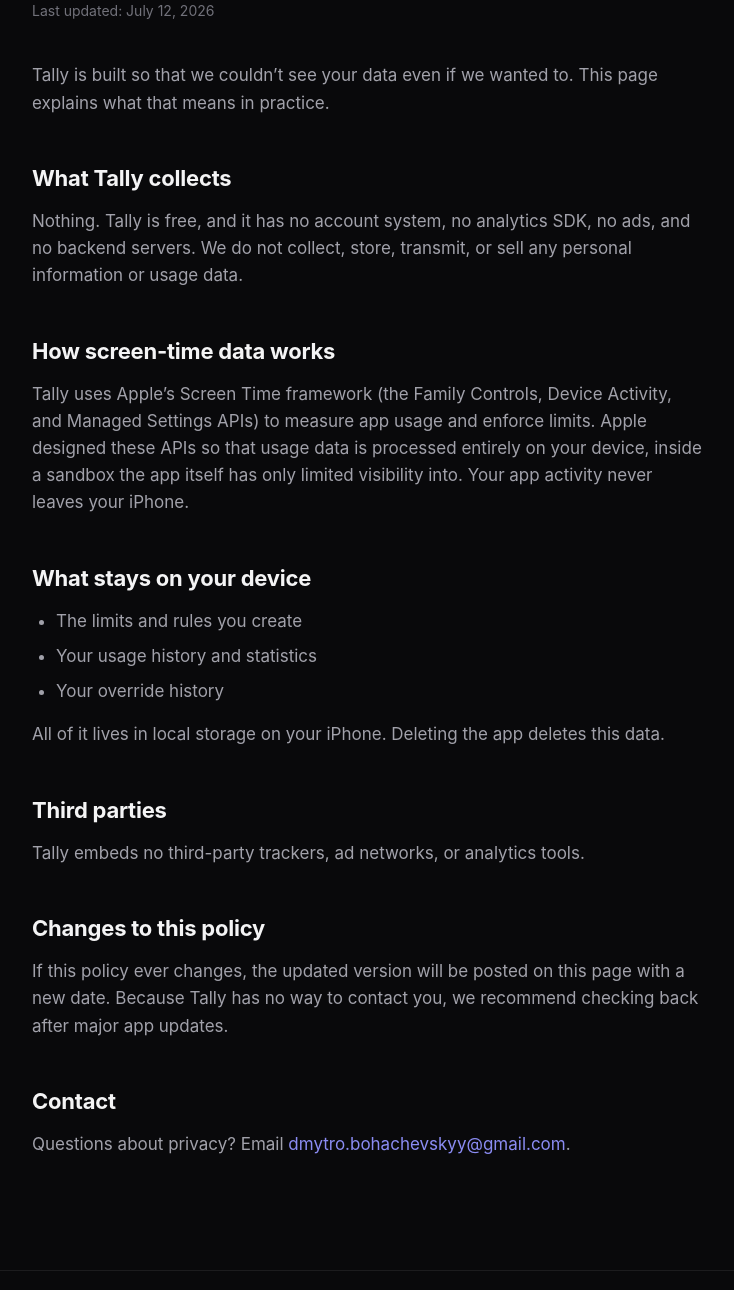
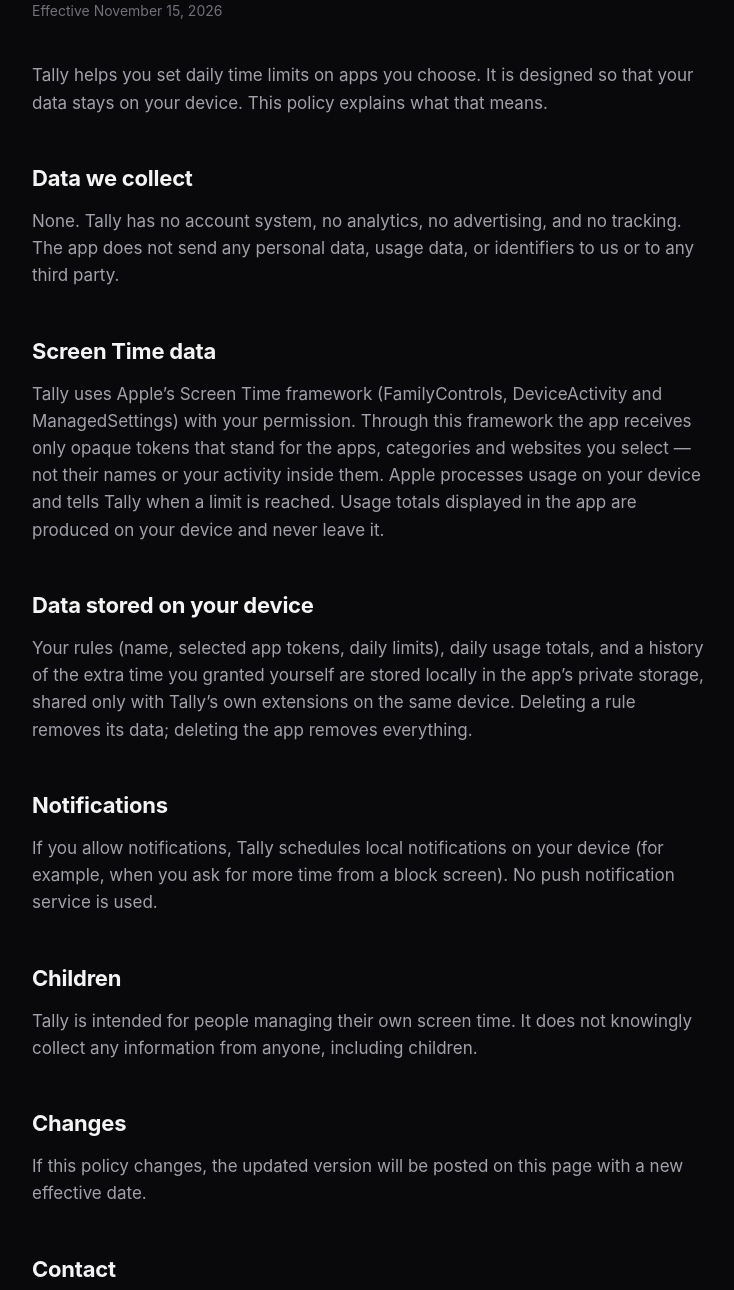
Before and after one commit to bohachevskyy/tally-website, an Astro site: page /privacy in a window 1280 px wide. Shown: the part 217-1507 px from the top of the page, without its empty margins (272-1006 px from the left). Built offline with nearby package versions, Linux system fonts and the light colour scheme; Astro itself is replaced by a stand-in of ours.

Commit message:
Use App Store privacy policy wording on /privacy; link it from /support
Replace the privacy page body with the policy text checked against the
app code (data we collect, Screen Time tokens, on-device storage,
notifications, children, changes, contact), effective November 15, 2026.
Add a privacy policy link to the support page.

Co-Authored-By: Claude Opus 5.5 <noreply@anthropic.com>

```diff
--- a/src/pages/privacy.astro
+++ b/src/pages/privacy.astro
@@ -2,66 +2,74 @@
 import Base from '../layouts/Base.astro';
 import Nav from '../components/Nav.astro';
 import Footer from '../components/Footer.astro';
+import { CONTACT_EMAIL } from '../config';
 ---
 <Base
   title="Privacy Policy — Tally"
-  description="Tally processes all screen-time data on your device. No account, no servers, no analytics."
+  description="Tally collects no data. No account, no analytics, no tracking — your Screen Time data stays on your device."
 >
   <Nav />
 
   <main class="wrap doc" id="main">
-    <h1>Privacy Policy</h1>
-    <p class="updated">Last updated: July 12, 2026</p>
+    <h1>Tally Privacy Policy</h1>
+    <p class="updated">Effective November 15, 2026</p>
 
     <p>
-      Tally is built so that we couldn’t see your data even if we wanted to.
-      This page explains what that means in practice.
+      Tally helps you set daily time limits on apps you choose. It is designed
+      so that your data stays on your device. This policy explains what that
+      means.
     </p>
 
-    <h2>What Tally collects</h2>
+    <h2>Data we collect</h2>
     <p>
-      Nothing. Tally is free, and it has no account system, no analytics
-      SDK, no ads, and no backend servers. We do not collect, store, transmit, or sell any personal
-      information or usage data.
+      None. Tally has no account system, no analytics, no advertising, and no
+      tracking. The app does not send any personal data, usage data, or
+      identifiers to us or to any third party.
     </p>
 
-    <h2>How screen-time data works</h2>
+    <h2>Screen Time data</h2>
     <p>
-      Tally uses Apple’s Screen Time framework (the Family Controls,
-      Device Activity, and Managed Settings APIs) to measure app usage and
-      enforce limits. Apple designed these APIs so that usage data is
-      processed entirely on your device, inside a sandbox the app itself has
-      only limited visibility into. Your app activity never leaves your
-      iPhone.
+      Tally uses Apple’s Screen Time framework (FamilyControls, DeviceActivity
+      and ManagedSettings) with your permission. Through this framework the app
+      receives only opaque tokens that stand for the apps, categories and
+      websites you select — not their names or your activity inside them. Apple
+      processes usage on your device and tells Tally when a limit is reached.
+      Usage totals displayed in the app are produced on your device and never
+      leave it.
     </p>
 
-    <h2>What stays on your device</h2>
-    <ul>
-      <li>The limits and rules you create</li>
-      <li>Your usage history and statistics</li>
-      <li>Your override history</li>
-    </ul>
+    <h2>Data stored on your device</h2>
     <p>
-      All of it lives in local storage on your iPhone. Deleting the app
-      deletes this data.
+      Your rules (name, selected app tokens, daily limits), daily usage totals,
+      and a history of the extra time you granted yourself are stored locally
+      in the app’s private storage, shared only with Tally’s own extensions on
+      the same device. Deleting a rule removes its data; deleting the app
+      removes everything.
     </p>
 
-    <h2>Third parties</h2>
+    <h2>Notifications</h2>
     <p>
-      Tally embeds no third-party trackers, ad networks, or analytics tools.
+      If you allow notifications, Tally schedules local notifications on your
+      device (for example, when you ask for more time from a block screen). No
+      push notification service is used.
     </p>
 
-    <h2>Changes to this policy</h2>
+    <h2>Children</h2>
     <p>
-      If this policy ever changes, the updated version will be posted on this
-      page with a new date. Because Tally has no way to contact you, we
-      recommend checking back after major app updates.
+      Tally is intended for people managing their own screen time. It does not
+      knowingly collect any information from anyone, including children.
+    </p>
+
+    <h2>Changes</h2>
+    <p>
+      If this policy changes, the updated version will be posted on this page
+      with a new effective date.
     </p>
 
     <h2>Contact</h2>
     <p>
-      Questions about privacy? Email
-      <a href="mailto:dmytro.bohachevskyy@gmail.com">dmytro.bohachevskyy@gmail.com</a>.
+      Questions about privacy:
+      <a href={`mailto:${CONTACT_EMAIL}`}>{CONTACT_EMAIL}</a>
     </p>
   </main>
 
--- a/src/pages/support.astro
+++ b/src/pages/support.astro
@@ -19,6 +19,9 @@ import { CONTACT_EMAIL } from '../config';
       <a href={`mailto:${CONTACT_EMAIL}`}>{CONTACT_EMAIL}</a>
       and you’ll get a reply from the person who builds Tally — usually within
       a day or two.
+    </p>
+    <p class="intro">
+      Tally collects no data — see the <a href="/privacy/">privacy policy</a>.
     </p>
 
     <h2>Frequently asked questions</h2>
```
